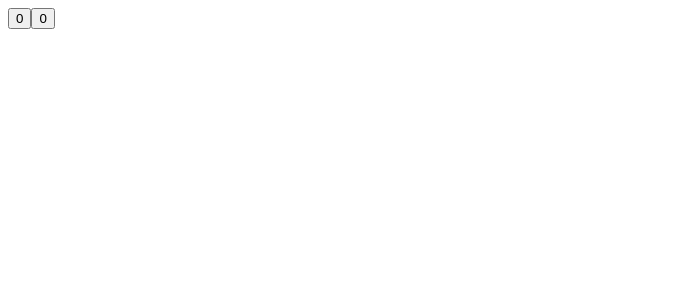
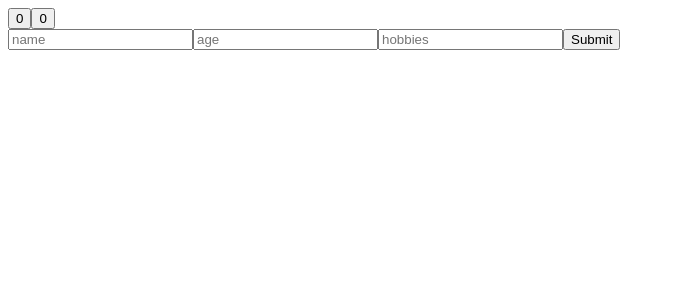
Before and after one commit to Shahriyar001/react-state-example, a React (Vite) app: page / in a window 1280 px wide. Shown: the top 300 px of the page, without its empty margins (0-675 px from the left). Built offline with nearby package versions, Linux system fonts and the light colour scheme.

Commit message:
added new component

```diff
--- a/src/App.tsx
+++ b/src/App.tsx
@@ -1,11 +1,15 @@
+import { useState } from "react";
 import CounterWithClass from "./Components/CounterWithClassComponent";
 import CounterWithFuncCompnent from "./Components/CounterWithFuncCompnent";
+import UserInfoWithUserState from "./Components/userInfoWithUserState";
 
 function App() {
+  const [count, setCount] = useState(0);
   return (
     <>
       <CounterWithClass />
-      <CounterWithFuncCompnent />
+      <CounterWithFuncCompnent count={count} setCount={setCount} />
+      <UserInfoWithUserState />
     </>
   );
 }
--- a/src/Components/CounterWithFuncCompnent.tsx
+++ b/src/Components/CounterWithFuncCompnent.tsx
@@ -1,7 +1,9 @@
-import { useState } from "react";
+type TProps = {
+  count: number;
+  setCount: React.Dispatch<React.SetStateAction<number>>;
+};
 
-const CounterWithFuncCompnent = () => {
-  const [count, setCount] = useState(0);
+const CounterWithFuncCompnent = ({ count, setCount }: TProps) => {
   return <button onClick={() => setCount((prev) => prev + 1)}>{count}</button>;
 };
 
--- /dev/null
+++ b/src/Components/UserInfoWithUserState.tsx
@@ -0,0 +1,30 @@
+const UserInfoWithUserState = () => {
+  return (
+    <form>
+      <input
+        className="border border-primary"
+        type="text"
+        name="name"
+        id="name"
+        placeholder="name"
+      />
+      <input
+        className="border border-primary"
+        type="number"
+        name="age"
+        id="age"
+        placeholder="age"
+      />
+      <input
+        className="border border-primary"
+        type="text"
+        name="hobbies"
+        id="hobbies"
+        placeholder="hobbies"
+      />
+      <button className="btn btn-primary">Submit</button>
+    </form>
+  );
+};
+
+export default UserInfoWithUserState;
```
